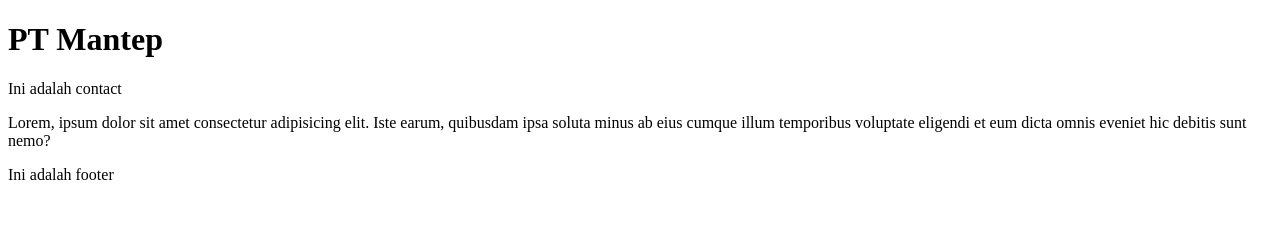
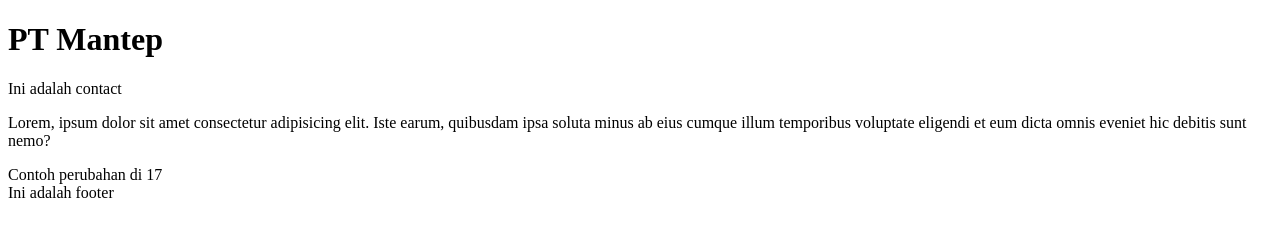
Before and after one commit to mousonmount11-jpg/CompanyProfile, a plain HTML site: page contactus.html in a window 1280 px wide. Drawn offline with Linux system fonts and the light colour scheme.

Commit message:
Menambah div contoh perubahan

```diff
--- a/contactus.html
+++ b/contactus.html
@@ -14,6 +14,8 @@
       eligendi et eum dicta omnis eveniet hic debitis sunt nemo?
     </p>
 
+    <div>Contoh perubahan di 17</div>
+
     <footer>Ini adalah footer</footer>
   </body>
 </html>
```
